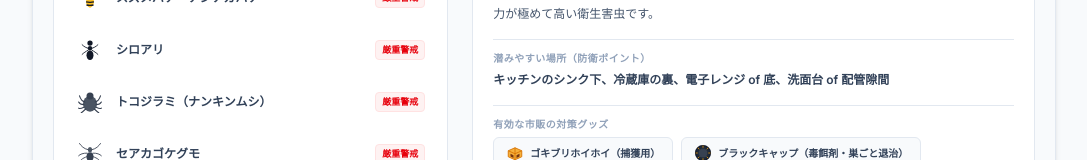
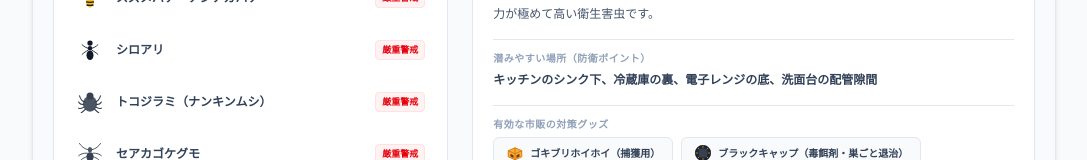
Before and after one commit to duck-ahiru-Z/mushi, a Next.js app: page /encyclopedia in a window 1280 px wide. Shown: the part 563-723 px from the top of the page, without its empty margins (96-1183 px from the left). Built offline with nearby package versions, Linux system fonts and the light colour scheme.

Commit message:
text: 害虫対策図鑑（encyclopedia/page.tsx）のデータ内にある不自然な日本語を修正

```diff
--- a/src/app/encyclopedia/page.tsx
+++ b/src/app/encyclopedia/page.tsx
@@ -23,7 +23,7 @@ const BUG_DATABASE: BugProfile[] = [
     activeMonths: [5, 6, 7, 8, 9, 10],
     danger: "high",
     description: "暗く、暖かく、湿気の多い隙間を好みます。1匹見かけると数十匹潜んでいる可能性があり、繁殖力が極めて高い衛生害虫です。",
-    hidingSpot: "キッチンのシンク下、冷蔵庫の裏、電子レンジ of 底、洗面台 of 配管隙間",
+    hidingSpot: "キッチンのシンク下、冷蔵庫の裏、電子レンジの底、洗面台の配管隙間",
     goods: ["ゴキブリホイホイ（捕獲用）", "ブラックキャップ（毒餌剤・巣ごと退治）", "ゴキジェットプロ（即効スプレー）"],
     tips: "ブラックキャップを「壁際」や「家電の温かい裏」に多めに置くことで、巣に持ち帰らせて全滅を狙うのが最も効果的です。"
   },
```
